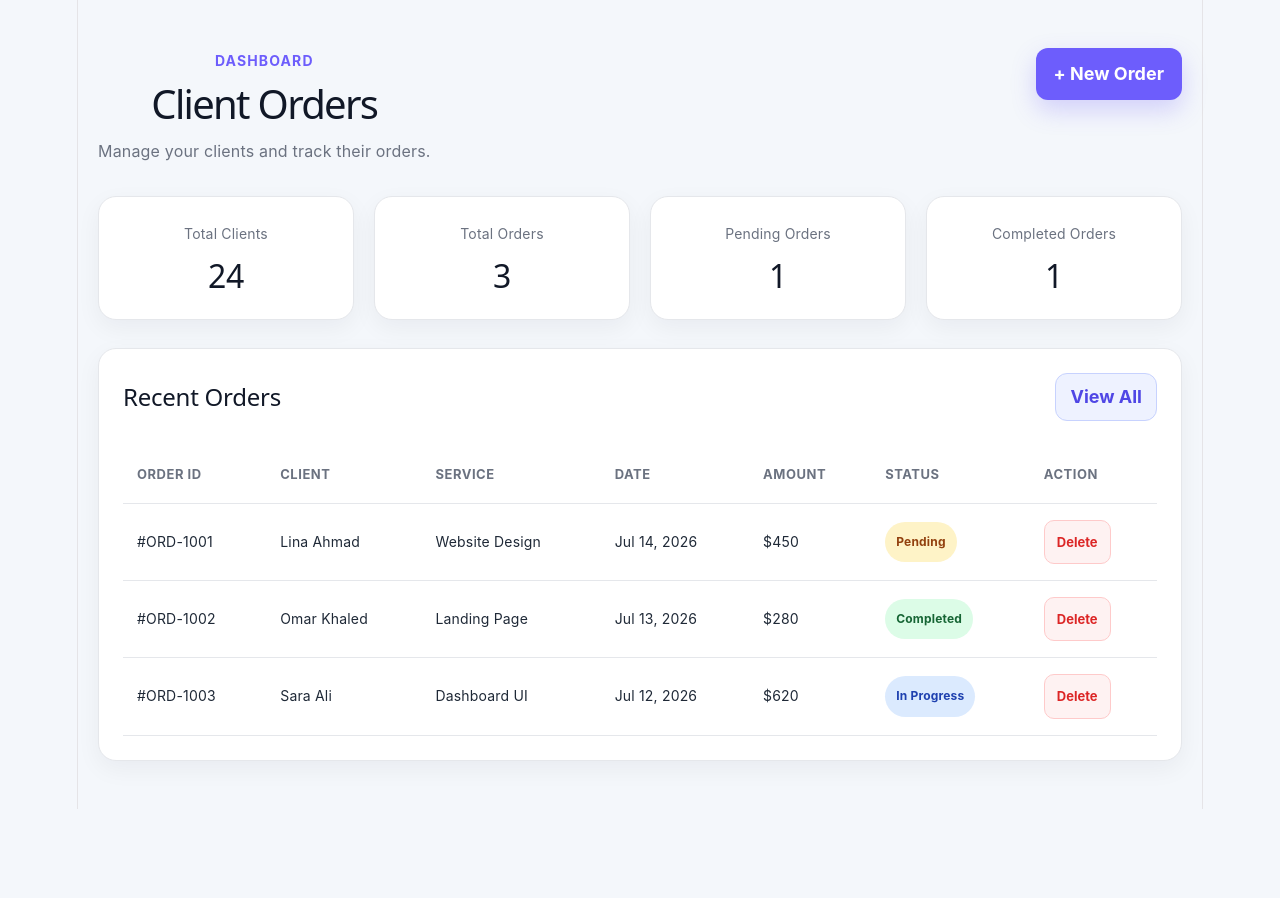
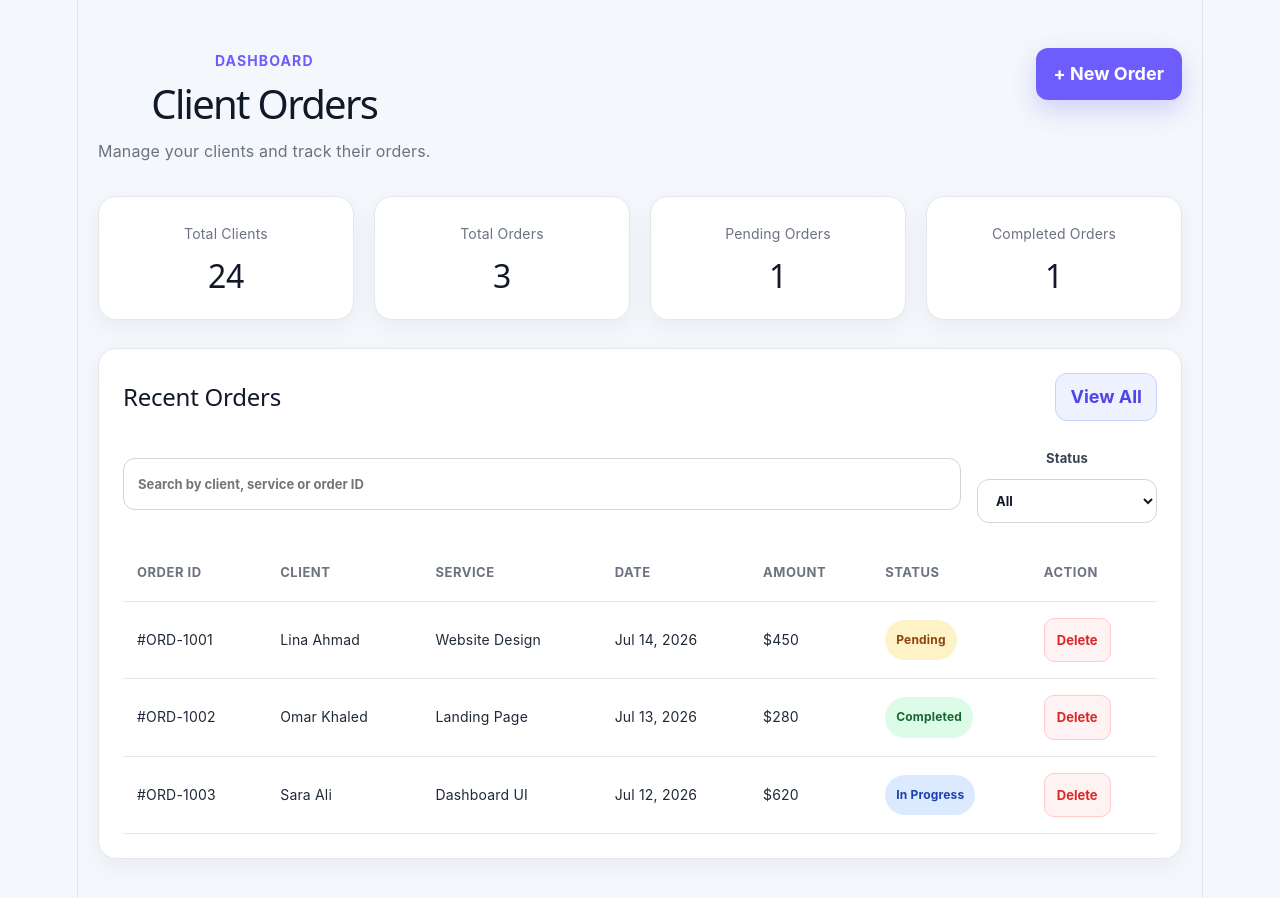
Before and after one commit to RaghadYasserEL-Boraie/client-orders-dashboard, a React (Vite) app: page / in a window 1280 px wide. Shown: the top 898 px of the page. Before the commit the page ends 809 px from the top, so only its background shows below. Built offline with nearby package versions, Linux system fonts and the light colour scheme.

Commit message:
feat: add order search and status filter

```diff
--- a/src/App.css
+++ b/src/App.css
@@ -133,6 +133,63 @@ button {
   color: #111827;
 }
 
+.orders-toolbar {
+  display: flex;
+  align-items: center;
+  justify-content: space-between;
+  gap: 16px;
+  margin-bottom: 20px;
+  flex-wrap: wrap;
+}
+
+.search-field,
+.filter-field {
+  display: flex;
+  flex-direction: column;
+  gap: 8px;
+  color: #374151;
+  font-size: 13px;
+  font-weight: 700;
+}
+
+.search-field {
+  flex: 1 1 260px;
+}
+
+.filter-field {
+  min-width: 180px;
+}
+
+.search-field input,
+.filter-field select {
+  width: 100%;
+  padding: 12px 14px;
+  border: 1px solid #d1d5db;
+  border-radius: 12px;
+  background: #ffffff;
+  color: #111827;
+  font: inherit;
+  outline: none;
+}
+
+.search-field input:focus,
+.filter-field select:focus {
+  border-color: #6d5dfc;
+  box-shadow: 0 0 0 3px rgba(109, 93, 252, 0.12);
+}
+
+.sr-only {
+  position: absolute;
+  width: 1px;
+  height: 1px;
+  padding: 0;
+  margin: -1px;
+  overflow: hidden;
+  clip: rect(0, 0, 0, 0);
+  white-space: nowrap;
+  border: 0;
+}
+
 .empty-state {
   padding: 48px 20px;
   text-align: center;
@@ -178,7 +235,16 @@ button {
   .dashboard-header h1 {
     font-size: 32px;
   }
+
+  .orders-toolbar {
+    flex-direction: column;
+    align-items: stretch;
   }
+
+  .filter-field {
+    min-width: 100%;
+  }
+}
 .table-wrapper {
   width: 100%;
   overflow-x: auto;
--- a/src/App.jsx
+++ b/src/App.jsx
@@ -34,10 +34,14 @@ function App() {
 
     return savedOrders ? JSON.parse(savedOrders) : initialOrders
   })
+
   useEffect(() => {
     localStorage.setItem('client-orders', JSON.stringify(orders))
   }, [orders])
+
   const [isFormOpen, setIsFormOpen] = useState(false)
+  const [searchTerm, setSearchTerm] = useState('')
+  const [statusFilter, setStatusFilter] = useState('All')
 
   const [formData, setFormData] = useState({
     client: '',
@@ -142,6 +146,21 @@ const handleDeleteOrder = (orderId) => {
     setIsFormOpen(false)
     setErrors({})
   }
+
+  const normalizedSearch = searchTerm.trim().toLowerCase()
+  const filteredOrders = orders.filter((order) => {
+    const matchesSearch =
+      normalizedSearch.length === 0 ||
+      [order.id, order.client, order.service]
+        .join(' ')
+        .toLowerCase()
+        .includes(normalizedSearch)
+
+    const matchesStatus =
+      statusFilter === 'All' || order.status === statusFilter
+
+    return matchesSearch && matchesStatus
+  })
 
   return (
     <main className="dashboard">
@@ -280,6 +299,31 @@ const handleDeleteOrder = (orderId) => {
           <button className="secondary-button">View All</button>
         </div>
 
+        <div className="orders-toolbar">
+          <label className="search-field">
+            <span className="sr-only">Search orders</span>
+            <input
+              type="search"
+              value={searchTerm}
+              onChange={(event) => setSearchTerm(event.target.value)}
+              placeholder="Search by client, service or order ID"
+            />
+          </label>
+
+          <label className="filter-field">
+            <span>Status</span>
+            <select
+              value={statusFilter}
+              onChange={(event) => setStatusFilter(event.target.value)}
+            >
+              <option value="All">All</option>
+              <option value="Pending">Pending</option>
+              <option value="In Progress">In Progress</option>
+              <option value="Completed">Completed</option>
+            </select>
+          </label>
+        </div>
+
         <div className="table-wrapper">
           <table className="orders-table">
             <thead>
@@ -295,7 +339,8 @@ const handleDeleteOrder = (orderId) => {
             </thead>
 
             <tbody>
-              {orders.map((order) => (
+              {filteredOrders.length > 0 ? (
+                filteredOrders.map((order) => (
                   <tr key={order.id}>
                     <td>{order.id}</td>
                     <td>{order.client}</td>
@@ -321,7 +366,17 @@ const handleDeleteOrder = (orderId) => {
                       </button>
                     </td>
                   </tr>
-              ))}
+                ))
+              ) : (
+                <tr>
+                  <td colSpan="7">
+                    <div className="empty-state">
+                      <h3>No matching orders</h3>
+                      <p>Try another search term or status filter.</p>
+                    </div>
+                  </td>
+                </tr>
+              )}
             </tbody>
           </table>
         </div>
```
Lines whose indentation alone changed are shown as unchanged.
